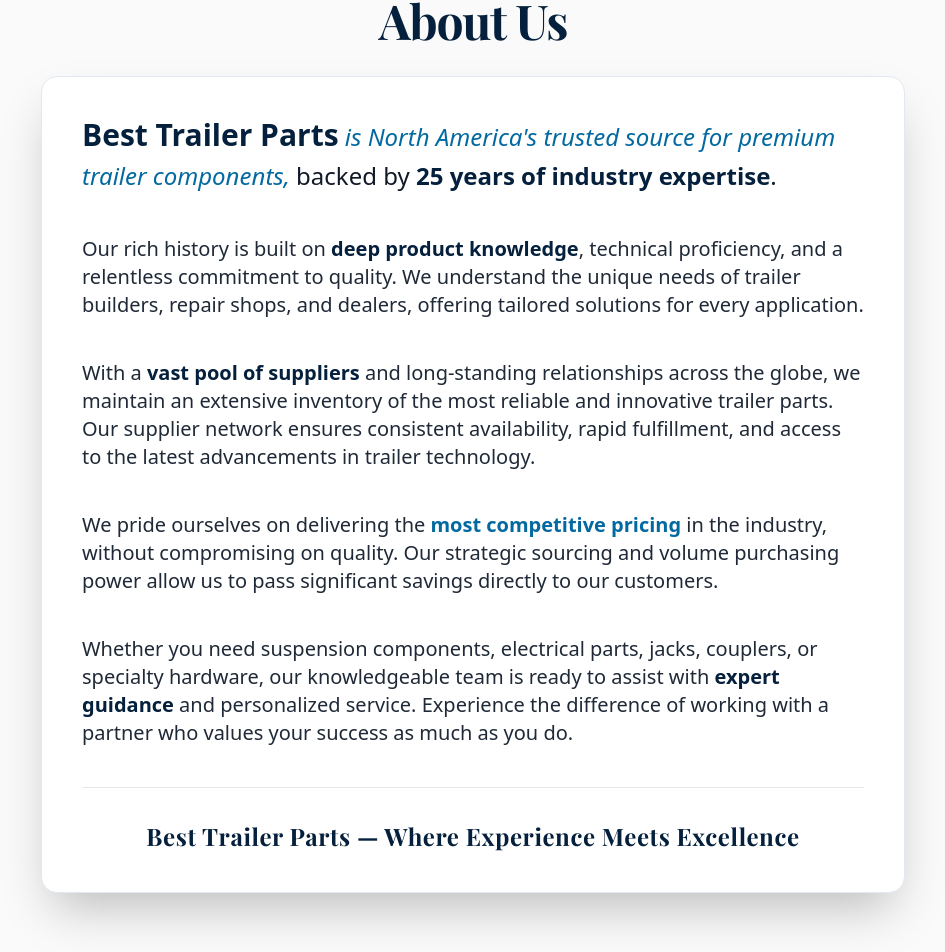
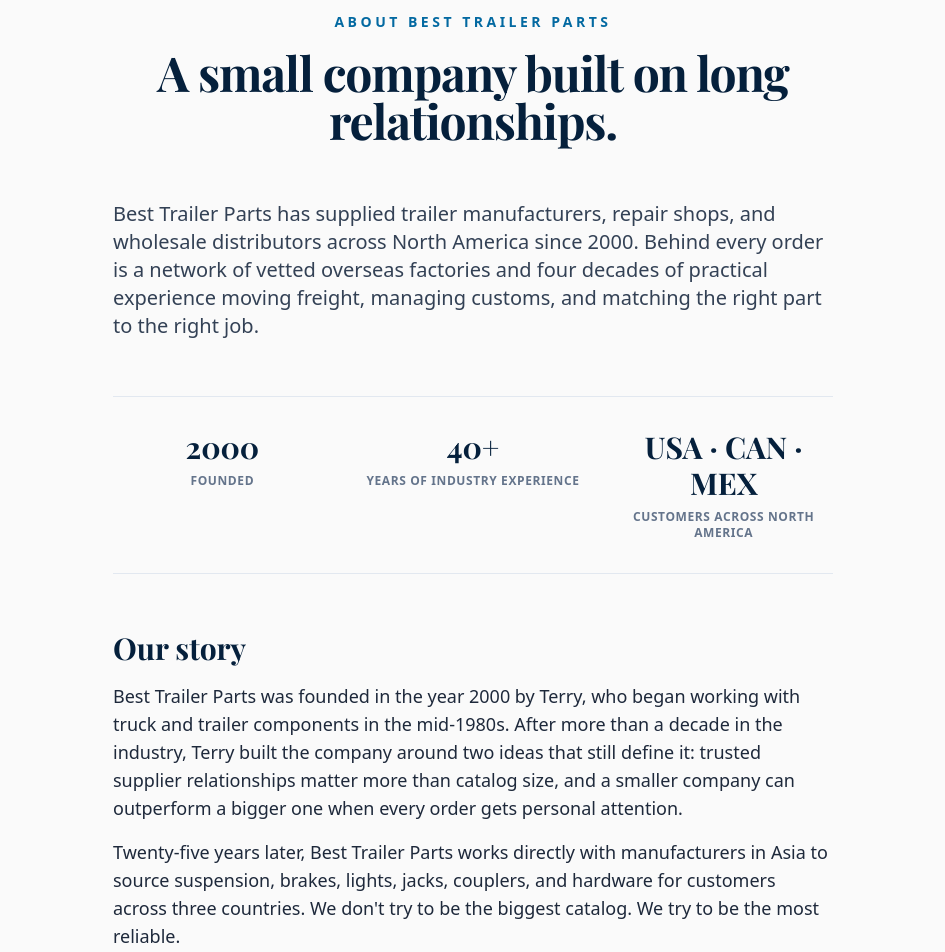
Before and after one commit to Xtrainxs/Best-Trailer-Parts, a Next.js app: page /about in a window 1280 px wide. Shown: the part 300-1252 px from the top of the page, without its empty margins (167-1112 px from the left). Built offline with nearby package versions, Linux system fonts and the light colour scheme.

Commit message:
Phase 3e: rewrite About page with founder story, stats, and four-section structure

```diff
--- a/src/app/about/page.tsx
+++ b/src/app/about/page.tsx
@@ -1,27 +1,166 @@
-export default function About() {
-    return (
-      <div className="max-w-4xl mx-auto py-12 px-4">
-        <h1 className="text-5xl font-bold mb-8 text-[#05203C] tracking-tight text-center" style={{ fontFamily: "'Playfair Display', Georgia, serif" }}>About Us</h1>
-        <div className="bg-white rounded-2xl shadow-2xl p-10 space-y-10 border border-slate-200">
-          <p className="text-2xl font-light text-gray-900 leading-relaxed">
-            <span className="font-extrabold text-[#05203C] text-3xl">Best Trailer Parts</span> <span className="italic text-sky-700">is North America's trusted source for premium trailer components,</span> backed by <span className="font-bold text-[#05203C]">25 years of industry expertise</span>.
+export const metadata = {
+  title: 'About Us',
+  description:
+    'Best Trailer Parts has supplied trailer manufacturers, repair shops, and wholesale distributors across North America since 2000. Founded by Terry, drawing on four decades of trailer-component experience.',
+};
+
+export default function AboutPage() {
+  const serifHeading = { fontFamily: "'Playfair Display', Georgia, serif" } as const;
+
+  return (
+    <div className="max-w-3xl mx-auto px-6 py-16">
+      <header className="text-center mb-14">
+        <p className="text-xs sm:text-sm font-semibold tracking-[0.25em] uppercase text-sky-700 mb-4">
+          About Best Trailer Parts
+        </p>
+        <h1
+          className="text-4xl sm:text-5xl font-bold text-[#05203C] tracking-tight leading-[1.1]"
+          style={serifHeading}
+        >
+          A small company built on long relationships.
+        </h1>
+      </header>
+
+      <p className="text-lg sm:text-xl text-slate-700 leading-relaxed mb-14">
+        Best Trailer Parts has supplied trailer manufacturers, repair shops, and
+        wholesale distributors across North America since 2000. Behind every order
+        is a network of vetted overseas factories and four decades of practical
+        experience moving freight, managing customs, and matching the right part to
+        the right job.
+      </p>
+
+      <section className="border-y border-slate-200 py-8 mb-14 grid grid-cols-1 sm:grid-cols-3 gap-8 text-center">
+        <div>
+          <p className="text-3xl font-bold text-[#05203C]" style={serifHeading}>
+            2000
           </p>
-          <p className="text-xl text-gray-800 font-medium">
-            Our rich history is built on <span className="text-[#05203C] font-semibold">deep product knowledge</span>, technical proficiency, and a relentless commitment to quality. We understand the unique needs of trailer builders, repair shops, and dealers, offering tailored solutions for every application.
+          <p className="text-xs font-semibold uppercase tracking-wider text-slate-500 mt-2">
+            Founded
           </p>
-          <p className="text-xl text-gray-800 font-medium">
-            With a <span className="text-[#05203C] font-semibold">vast pool of suppliers</span> and long-standing relationships across the globe, we maintain an extensive inventory of the most reliable and innovative trailer parts. Our supplier network ensures consistent availability, rapid fulfillment, and access to the latest advancements in trailer technology.
+        </div>
+        <div>
+          <p className="text-3xl font-bold text-[#05203C]" style={serifHeading}>
+            40+
           </p>
-          <p className="text-xl text-gray-800 font-medium">
-            We pride ourselves on delivering the <span className="font-extrabold text-sky-700">most competitive pricing</span> in the industry, without compromising on quality. Our strategic sourcing and volume purchasing power allow us to pass significant savings directly to our customers.
+          <p className="text-xs font-semibold uppercase tracking-wider text-slate-500 mt-2">
+            Years of industry experience
           </p>
-          <p className="text-xl text-gray-800 font-medium">
-            Whether you need suspension components, electrical parts, jacks, couplers, or specialty hardware, our knowledgeable team is ready to assist with <span className="text-[#05203C] font-semibold">expert guidance</span> and personalized service. Experience the difference of working with a partner who values your success as much as you do.
+        </div>
+        <div>
+          <p className="text-3xl font-bold text-[#05203C]" style={serifHeading}>
+            USA &middot; CAN &middot; MEX
           </p>
-          <div className="border-t pt-8">
-            <p className="text-2xl font-bold text-[#05203C] text-center tracking-wide" style={{ fontFamily: "'Playfair Display', Georgia, serif" }}>Best Trailer Parts &mdash; Where Experience Meets Excellence</p>
-          </div>
+          <p className="text-xs font-semibold uppercase tracking-wider text-slate-500 mt-2">
+            Customers across North America
+          </p>
         </div>
-      </div>
-    );
+      </section>
+
+      <article className="space-y-14 text-slate-800 leading-relaxed text-base sm:text-lg">
+        <section>
+          <h2
+            className="text-2xl sm:text-3xl font-bold text-[#05203C] mb-4"
+            style={serifHeading}
+          >
+            Our story
+          </h2>
+          <p className="mb-4">
+            Best Trailer Parts was founded in the year 2000 by Terry, who began
+            working with truck and trailer components in the mid-1980s. After more
+            than a decade in the industry, Terry built the company around two ideas
+            that still define it: trusted supplier relationships matter more than
+            catalog size, and a smaller company can outperform a bigger one when
+            every order gets personal attention.
+          </p>
+          <p>
+            Twenty-five years later, Best Trailer Parts works directly with
+            manufacturers in Asia to source suspension, brakes, lights, jacks,
+            couplers, and hardware for customers across three countries. We
+            don&apos;t try to be the biggest catalog. We try to be the most
+            reliable.
+          </p>
+        </section>
+
+        <section>
+          <h2
+            className="text-2xl sm:text-3xl font-bold text-[#05203C] mb-4"
+            style={serifHeading}
+          >
+            How we work
+          </h2>
+          <p className="mb-4">
+            We are a direct-import operation. Instead of buying from middle
+            distributors, we work with the same factories that supply most North
+            American trailer-parts retailers &mdash; and we pass importer pricing on
+            to our customers.
+          </p>
+          <p>
+            We&apos;ve spent years vetting the suppliers we use. We don&apos;t add a
+            manufacturer to our network without testing their quality, lead times,
+            and consistency over multiple orders. For our customers, that means
+            competitive pricing, predictable shipments, and a single point of
+            contact who knows both the product and the supplier behind it.
+          </p>
+        </section>
+
+        <section>
+          <h2
+            className="text-2xl sm:text-3xl font-bold text-[#05203C] mb-4"
+            style={serifHeading}
+          >
+            Who we serve
+          </h2>
+          <p>
+            Trailer manufacturers building from the ground up. Repair shops and
+            dealerships sourcing replacement components. Wholesale distributors
+            stocking their warehouses. Operators across the USA, Canada, and Mexico.
+            Every order &mdash; whether it&apos;s a single part for a custom build or
+            a full container for a distributor &mdash; gets the same attention.
+          </p>
+        </section>
+
+        <section>
+          <h2
+            className="text-2xl sm:text-3xl font-bold text-[#05203C] mb-4"
+            style={serifHeading}
+          >
+            What we promise
+          </h2>
+          <p>
+            Quality you can resell with confidence. Honest timelines, with no
+            surprises at the customs window. Continuity &mdash; the person you talk
+            to today will be there when you place your next order. After
+            twenty-five years, those are the things that have built the business.
+          </p>
+        </section>
+      </article>
+
+      <section className="mt-16 bg-[#05203C] text-white rounded-xl p-8 sm:p-12 text-center shadow-md">
+        <h3
+          className="text-2xl sm:text-3xl font-bold mb-3"
+          style={serifHeading}
+        >
+          Need help finding the right part?
+        </h3>
+        <p className="text-sky-100 mb-7 max-w-xl mx-auto leading-relaxed">
+          Browse the catalog or tell us your specs &mdash; we&apos;ll match you with
+          the right manufacturer and send a quote within 1&ndash;2 business days.
+        </p>
+        <div className="flex flex-col sm:flex-row gap-4 justify-center">
+          <a
+            href="/categories"
+            className="px-8 py-3 bg-white text-[#05203C] rounded-md font-semibold shadow-sm hover:bg-sky-100 transition"
+          >
+            Browse Categories
+          </a>
+          <a
+            href="/request-form"
+            className="px-8 py-3 border-2 border-white text-white rounded-md font-semibold hover:bg-white hover:text-[#05203C] transition"
+          >
+            Request a Quote
+          </a>
+        </div>
+      </section>
+    </div>
+  );
 }
```
